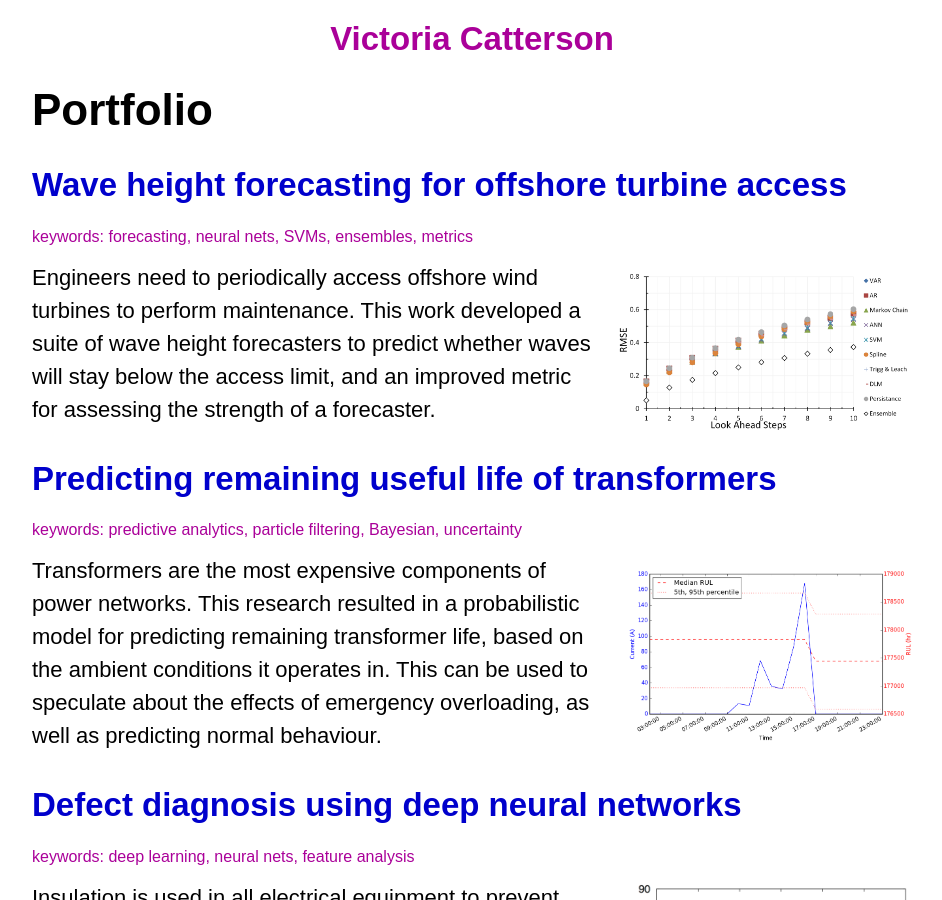
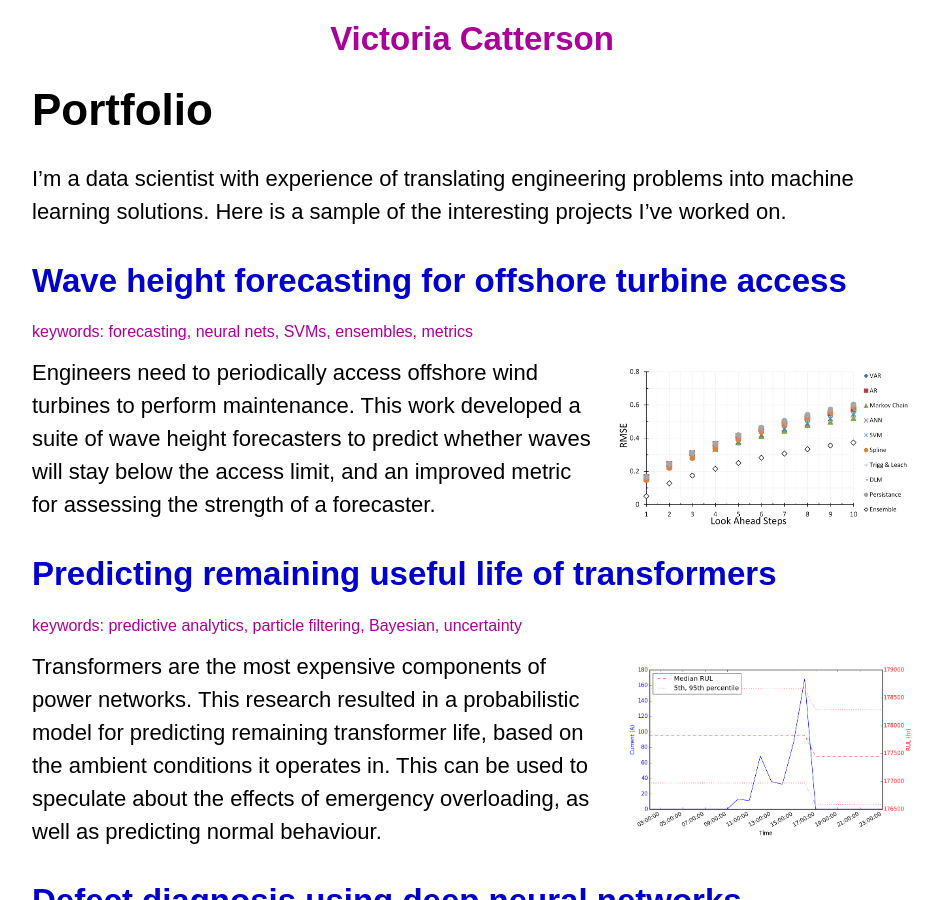
Before and after one commit to cowlet/cowlet.github.io, a Jekyll site: the page built from portfolio/index.markdown, in a window 1280 px wide and 900 px high. Shown: the whole window, without its empty margins (168-1110 px from the left). Built offline with Jekyll 4.4.1, drawn with Linux system fonts in a browser that asks for light colours.

Commit message:
Add a top line to portfolio

```diff
--- a/portfolio/index.markdown
+++ b/portfolio/index.markdown
@@ -5,6 +5,9 @@ description: "Highlights of my data science projects"
 ---
 
 # Portfolio
+
+I'm a data scientist with experience of translating engineering problems
+into machine learning solutions. Here is a sample of the interesting projects I've worked on.
 
 ## [Wave height forecasting for offshore turbine access][waveheight]
 
```
